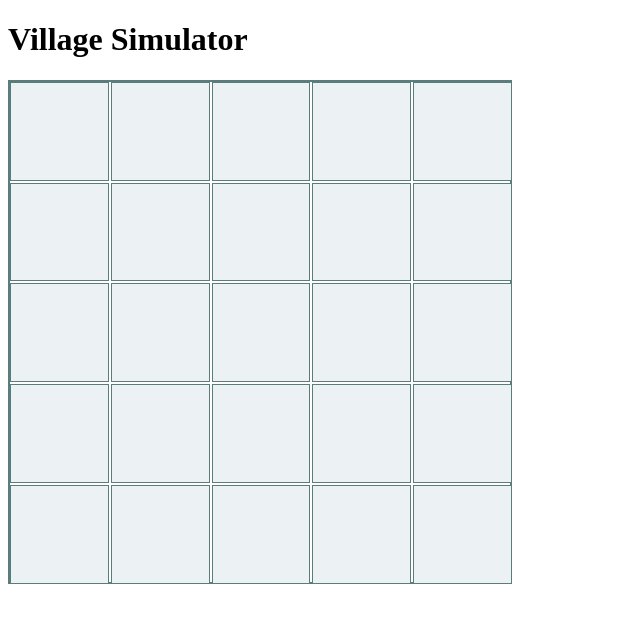
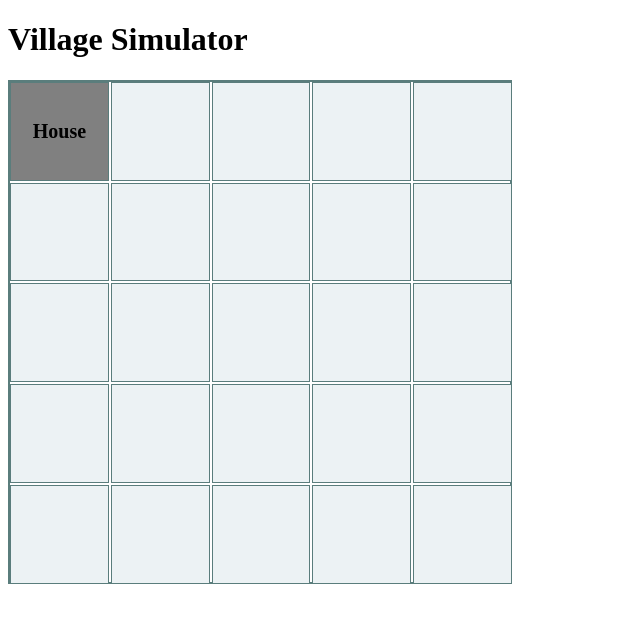
Before and after one commit to zhafiz01/village-simulator-zee, a React (Vite) app: page / in a window 1280 px wide. Both pictures are taken after a click on the element 59 px from the left and 131 px from the top of the page. Shown: the top 622 px of the page, without its empty margins (0-640 px from the left). Built offline with nearby package versions, Linux system fonts and the light colour scheme.

Commit message:
added placeholders for improvements which for now just cycle on-click

```diff
--- a/src/Tile.sass
+++ b/src/Tile.sass
@@ -4,7 +4,43 @@
   width: 100%
   height: 100%
   cursor: pointer
+  display: flex
+  align-items: center
+  justify-content: center
   transition: background 0.2s ease-in-out
 
   &:hover
     background-color: #e36940
+
+.improvement-label
+  font-size: 20px
+  font-weight: bold
+  color: black
+  text-align: center
+  text-transform: capitalize
+
+.improvement
+  width: 30px
+  height: 30px
+  border-radius: 50%
+  display: flex
+  align-items: center
+  justify-content: center
+  image-rendering: pixelated
+
+//Placeholders for the improvements...
+
+.house-placeholder
+  background-color: grey
+
+.field-placeholder
+  background-color: green
+
+.pasture-placeholder
+  background-color: yellow
+
+.lumber-mill-placeholder
+  background-color: brown
+
+.well-placeholder
+  background-color: blue
--- a/src/components/Map.tsx
+++ b/src/components/Map.tsx
@@ -1,21 +1,37 @@
-import { useState } from "react";
-import Tile from "./Tile";
-import "../Map.sass";
+import { useState } from "react"
+import Tile from "./Tile"
+import "../Map.sass"
 
 interface MapProps {
-  gridSize: number;
+  gridSize: number
 }
 
+type ImprovementType = "house" | "field" | "pasture" | "lumber-mill" | "well" | null
+
 const Map = ({ gridSize }: MapProps) => {
-  const [selectedTile, setSelectedTile] = useState<number | null>(null);
+  const [tiles, setTiles] = useState<(ImprovementType)[]>(
+    Array(gridSize * gridSize).fill(null) //we should start w empty tiles here
+  )
 
   const handleTileClick = (index: number) => {
-    console.log(`Tile ${index} clicked`);
-    setSelectedTile(index);
-  };
+    console.log(`Tile ${index} clicked`)
+
+    const improvementOrder: ImprovementType[] = ["house", "field", "pasture", "lumber-mill", "well", null]
+    const currentImprovement = tiles[index]
+    const nextImprovement = improvementOrder[
+      (improvementOrder.indexOf(currentImprovement) + 1) % improvementOrder.length
+    ]
+
+    setTiles((prevTiles) => {
+      const newTiles = [...prevTiles]
+      newTiles[index] = nextImprovement
+      return newTiles
+    })
+  }
 
   return (
-    <div className="map" style={{
+    <div className="map"
+    style={{
       display: "grid",
       gridTemplateColumns: `repeat(${gridSize}, 1fr)`, //might be redundant and not needed
       gridTemplateRows: `repeat(${gridSize}, 1fr)`,
@@ -24,13 +40,14 @@ const Map = ({ gridSize }: MapProps) => {
       gap: "4px",
       border: "2px solid #5a7d7c"
     }}>
-      {Array(gridSize * gridSize)
-        .fill(null)
-        .map((_, index) => (
-          <Tile key={index} index={index} onClick={handleTileClick} />
-        ))}
+      {tiles.map((improvement, index) => (
+        <Tile key={index}
+        index={index}
+        improvement={improvement}
+        onClick={handleTileClick} />
+      ))}
     </div>
-  );
-};
+  )
+}
 
-export default Map;
+export default Map
--- a/src/components/Tile.tsx
+++ b/src/components/Tile.tsx
@@ -1,16 +1,22 @@
 import "../Tile.sass";
 
 interface TileProps {
-  index: number;
-  onClick: (index: number) => void;
+  index: number
+  improvement: "house" | "field" | "pasture" | "lumber-mill" | "well" | null
+  onClick: (index: number) => void
 }
 
-const Tile = ({ index, onClick }: TileProps) => {
+const Tile = ({ index, improvement, onClick }: TileProps) => {
   return (
-    <div className="tile" onClick={() => onClick(index)}>
+    <div
+      className={`tile ${improvement
+        ? `${improvement}-placeholder`
+        : ""}`}
+      onClick={() => onClick(index)}
+    >
+      {improvement && <span className="improvement-label">{improvement}</span>}
+    </div>
+  )
+}
 
-    </div>
-  );
-};
-
-export default Tile;
+export default Tile
```
